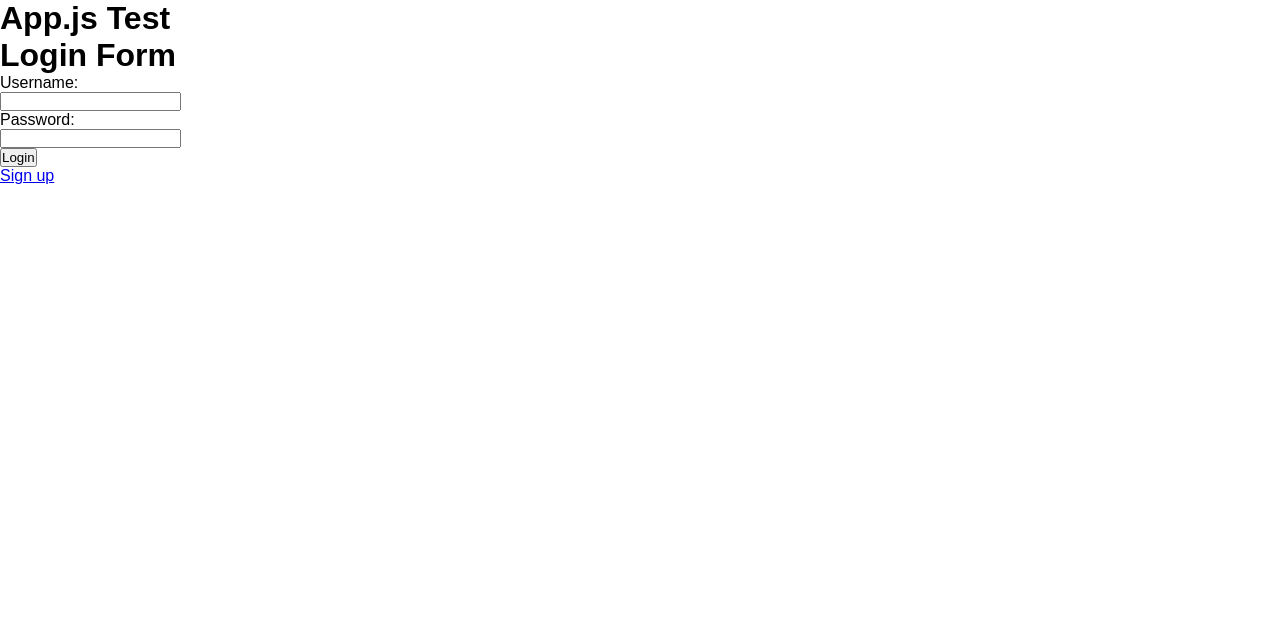
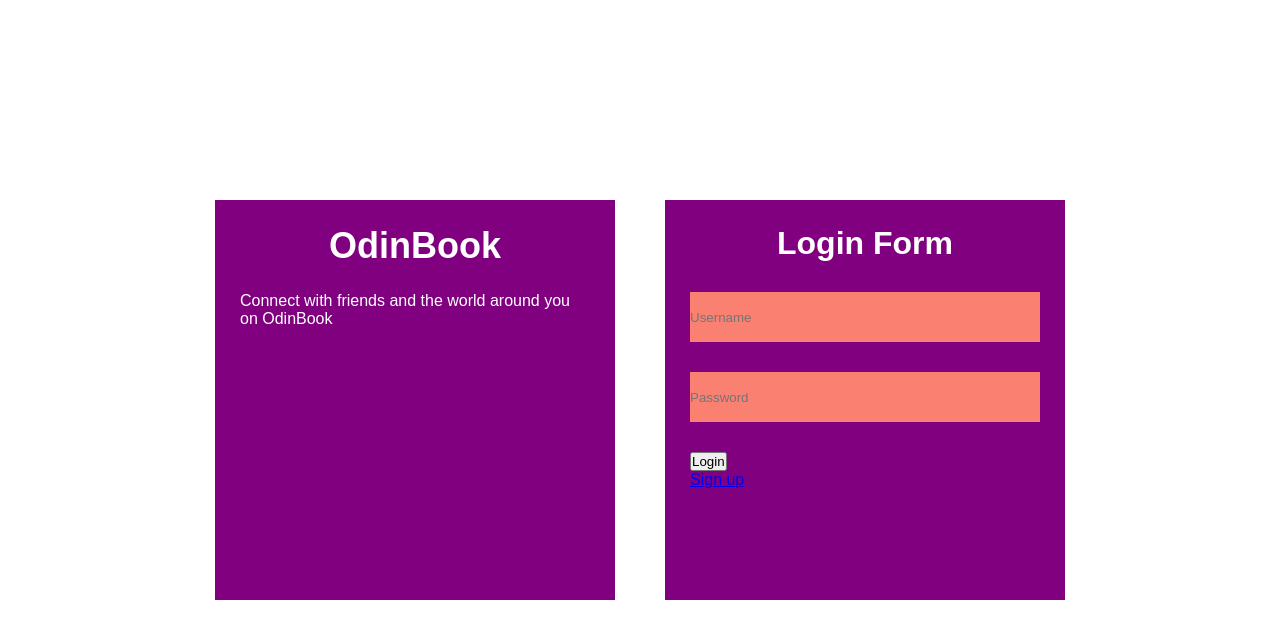
Before and after one commit to tcheng9/OdinBook, a React (Create React App) app in the folder frontend-odinbook/: page / in a window 1280 px wide. Shown: the top 638 px of the page. Built offline with nearby package versions, Linux system fonts and the light colour scheme.

Commit message:
working on login page css

```diff
--- a/frontend-odinbook/src/App.js
+++ b/frontend-odinbook/src/App.js
@@ -3,10 +3,10 @@ import React from 'react';
 
 function App() {
 
-  return (
-    <h1> App.js Test </h1>
 
-  );
+
+
+
 }
 
 export default App;
--- /dev/null
+++ b/frontend-odinbook/src/components/css/login.css
@@ -0,0 +1,39 @@
+*{
+    margin:0;
+    padding:0;
+    box-sizing:border-box;
+    font-family: sans-serif;
+}
+
+.login-wrapper{
+    display: flex;
+    justify-content: center;
+    align-items: center;
+    min-height: 100vh;
+
+
+}
+
+.login-info, .login-form-wrapper{
+    width:400px;
+    padding:25px;
+    margin:25px;
+    background-color:purple;
+    color: white;
+    height:400px;
+}
+
+.login-info-header {
+    font-size: 36px;
+    font-weight: 700;
+    text-align:center;
+
+}
+
+.login-info-text{
+    margin-top: 25px;
+}
+
+.login-title{
+    text-align:center;
+}
--- a/frontend-odinbook/src/components/css/signup.css
+++ b/frontend-odinbook/src/components/css/signup.css
@@ -126,3 +126,19 @@
     font-size: 20px;
 
 }
+
+.login-input-wrapper{
+    width:100%;
+    height:50px;
+    background:salmon;
+    margin: 30px 0;
+
+}
+
+.login-input-wrapper input {
+    width: 100%;
+    height: 100%;
+    background: transparent;
+    border: none;
+    outline: none;
+}
--- a/frontend-odinbook/src/components/login.js
+++ b/frontend-odinbook/src/components/login.js
@@ -1,6 +1,7 @@
 import React from 'react';
 import {useNavigate} from "react-router-dom";
 import {useState} from 'react';
+import './css/login.css';
 
 function Login(){
 
@@ -47,22 +48,44 @@ function Login(){
         }
     return (
 
-      <div>
-        <form id = "login">
-          <h1> Login Form </h1>
-          <label htmlFor = "username"> Username: </label> <br/>
-          <input onChange={(e) => handleLogin(e)} value = {loginData.username} type = "text"  id = "username" name = "username"/> <br/>
+      <body className = "login-page">
 
-          <label htmlFor = "password"> Password: </label> <br/>
-          <input onChange={(e) => handleLogin(e)} value = {loginData.password} type = "text" id = "password" name = "password"/> <br/>
 
-          <button onClick = {loginSubmit}> Login </button>
-        </form>
+          <div className = "login-wrapper">
+            <div className = "login-info">
+                <div className = "login-info-wrapper">
+                    <h1 className = "login-info-header"> OdinBook </h1>
+                    <div className = "login-info-text" >
+                        Connect with friends and the world around you on OdinBook
+                    </div>
+                </div>
+            </div>
 
-        <a href = "/signup"> Sign up</a>
+            <div className = "login-form-wrapper">
+              <form className = "login-form" id = "login">
 
-      </div>
+                <h1 className = "login-title"> Login Form </h1>
+                <div className = "login-input-wrapper">
+                  <input onChange={(e) => handleLogin(e)} value = {loginData.username} type = "text"  id = "username" name = "username" placeholder = "Username"/>
 
+                </div>
+
+                <div className = "login-input-wrapper">
+                  <input className = "login-input" onChange={(e) => handleLogin(e)} value = {loginData.password} type = "text" id = "password" name = "password" placeholder = "Password"/>
+
+                </div>
+
+                <div className = "login-button-wrapper">
+                  <button className = "login-form-button" onClick = {loginSubmit}> Login </button>
+                </div>
+
+              </form>
+
+              <a href = "/signup"> Sign up</a>
+
+            </div>
+          </div>
+        </body>
     )
 }
 
--- a/frontend-odinbook/src/components/signup.js
+++ b/frontend-odinbook/src/components/signup.js
@@ -50,20 +50,21 @@ function Signup(){
 
 
     return (
+        <body>
         <div className = "signup-wrapper">
 
-            <div className = "signup-info">
+            {/* <div className = "signup-info">
                 <div className = "signup-info-wrapper">
                     <h1 className = "signup-info-header"> OdinBook </h1>
                     <div className = "signup-info-text" >
                         Connect with friends and the world around you on OdinBook
                     </div>
                 </div>
-            </div>
+            </div> */}
 
             <div className = "signup-form" >
                 <form className = "form-wrapper" id = "signup">
-                    {/* <h1 className = "form-title"> Sign Up </h1>     */}
+                    <h1 className = "form-title"> Sign Up </h1>
                     <div className = "input-wrapper">
                         {/* <label htmlFor = "username"> Username: </label> <br/> */}
                         <input onChange={(e) => handle(e)} value = {data.username} type = "text"  id = "username" name = "username" placeholder = "Username">
@@ -78,9 +79,11 @@ function Signup(){
                     </div>
 
                     <button className = "form-button" onClick = {signupSubmit}> Sign Up </button>
-                </form>
+                    </form>
+                    <a href = "/signup"> Login </a>
             </div>
         </div>
+        </body>
     )
 }
 
```
